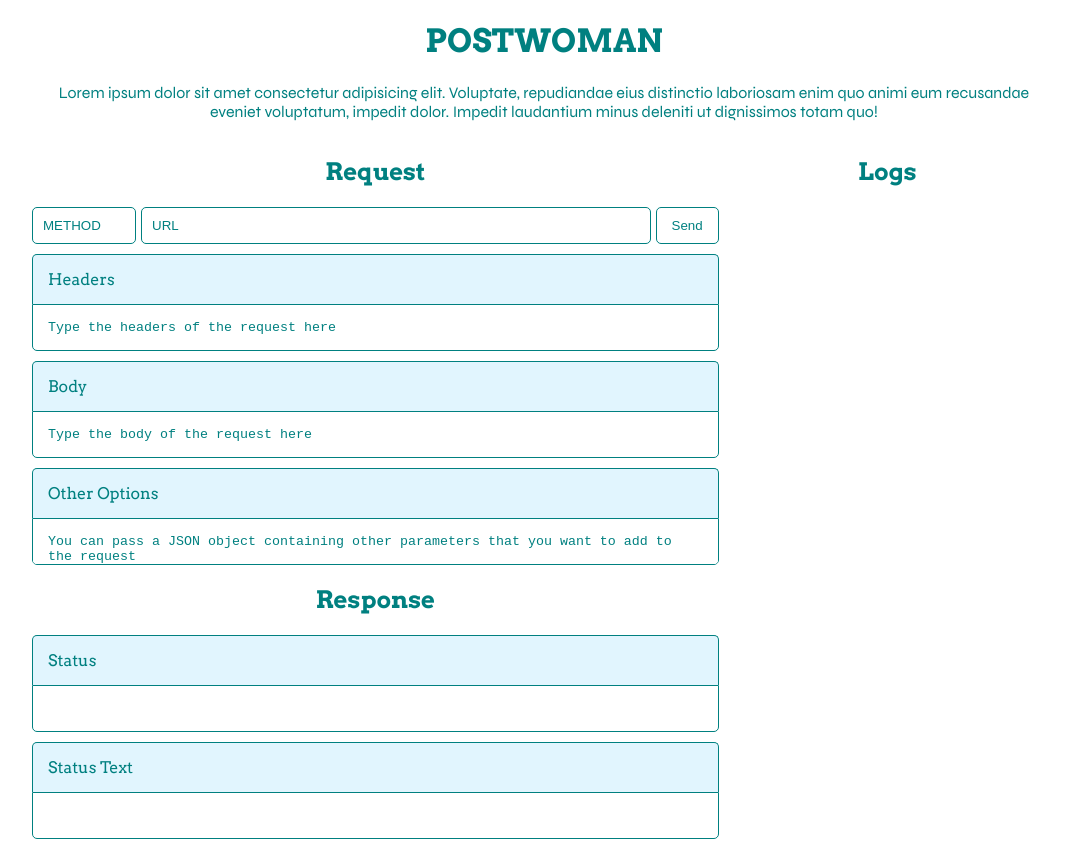
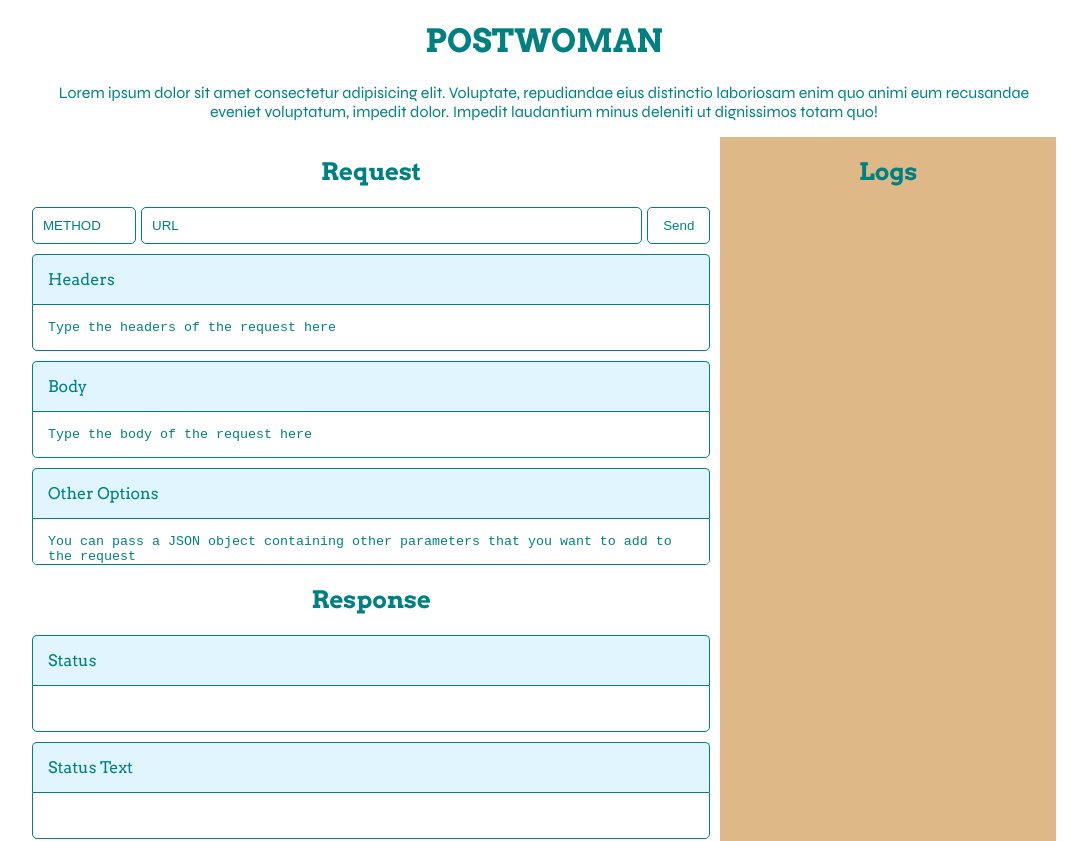
Before and after one commit to Abdelar/postwoman, a React (Create React App) app: page / in a window 1280 px wide. Shown: the top 841 px of the page, without its empty margins (96-1183 px from the left). Built offline with nearby package versions, Linux system fonts and the light colour scheme.

Commit message:
Refactor

```diff
--- a/src/App.css
+++ b/src/App.css
@@ -35,12 +35,6 @@ header p {
 }
 .inputs * {
 	color: teal;
-}
-.logs {
-	width: 200px;
-	min-width: 200px;
-	flex: 1 1 auto;
-	/* background-color: burlywood; */
 }
 .intro {
 	display: flex;
@@ -102,6 +96,3 @@ header p {
 .input_element textarea:focus {
 	background-color: var(--light-blue-50);
 }
-footer {
-	margin: 20px 0;
-}
--- a/src/App.js
+++ b/src/App.js
@@ -5,6 +5,8 @@ import { METHODS } from './Methods';
 import { initialRequestState, requestReducer } from './reducers/Request';
 import { initialResponseState, responseReducer } from './reducers/Response';
 import { Intro } from './Intro';
+import { Logs } from './Logs';
+import { Footer } from './Footer';
 import './App.css';
 
 function App() {
@@ -218,11 +220,9 @@ function App() {
 						</div>
 					</section>
 				</div>
-				<article className='logs'>
-					<h2>Logs</h2>
-				</article>
+				<Logs />
 			</article>
-			<footer>elaroussi.me</footer>
+			<Footer />
 		</main>
 	);
 }
--- /dev/null
+++ b/src/Footer.css
@@ -0,0 +1,3 @@
+footer {
+	margin: 20px 0;
+}
--- /dev/null
+++ b/src/Footer.js
@@ -0,0 +1,6 @@
+import React from 'react';
+import './Footer.css';
+
+export const Footer = () => {
+	return <footer>elaroussi.me</footer>;
+};
--- /dev/null
+++ b/src/Logs.css
@@ -0,0 +1,7 @@
+.logs {
+	width: 200px;
+	min-width: 200px;
+	flex: 1 1 auto;
+	background-color: burlywood;
+	margin-left: 10px;
+}
--- /dev/null
+++ b/src/Logs.js
@@ -0,0 +1,10 @@
+import React from 'react';
+import './Logs.css';
+
+export const Logs = () => {
+	return (
+		<article className='logs'>
+			<h2>Logs</h2>
+		</article>
+	);
+};
```
